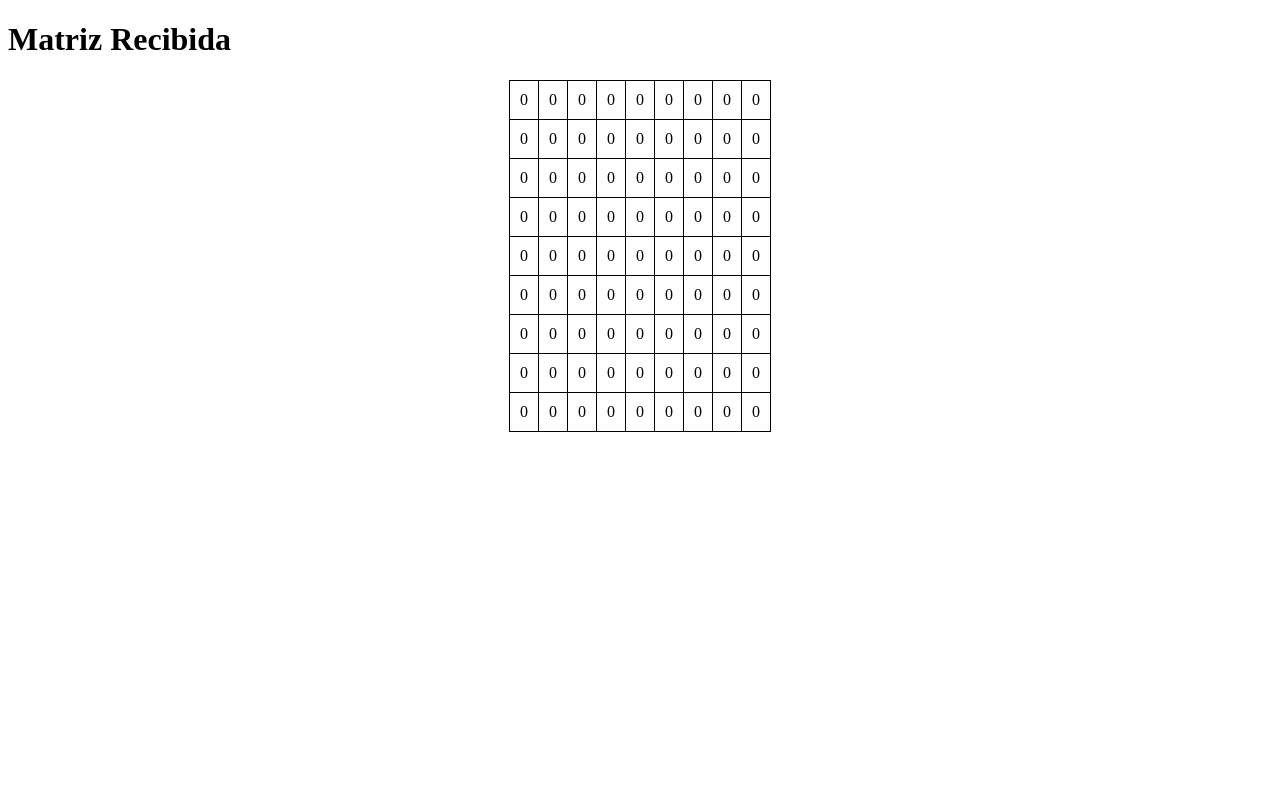
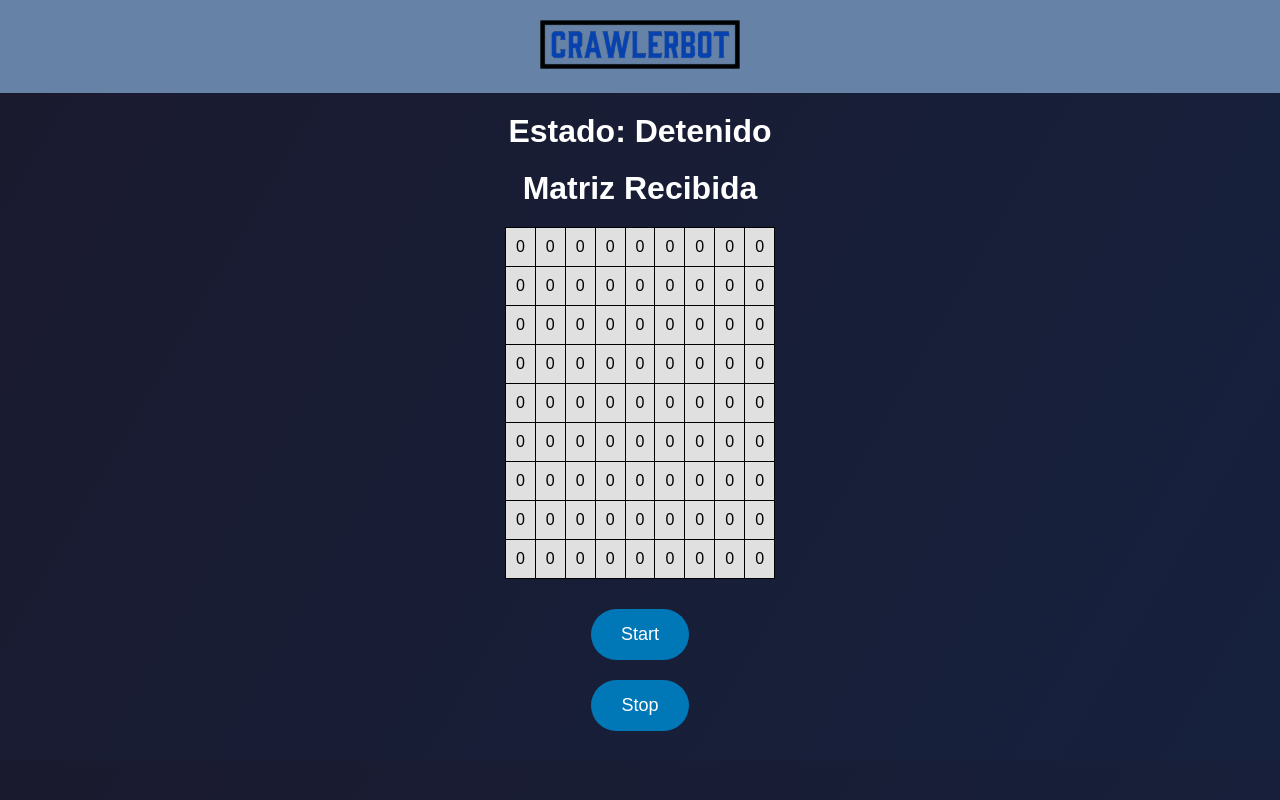
Before and after one commit to Eskliar/CrawlerSTR, a Django app: page / in a window 1280 px wide. Run offline with Django 5.2, Linux system fonts and the light colour scheme.

Commit message:
nueva version servidor

```diff
--- a/ServidorDjango/ServidorWeb/ServidorWeb/settings.py
+++ b/ServidorDjango/ServidorWeb/ServidorWeb/settings.py
@@ -123,7 +123,11 @@ USE_TZ = True
 # Static files (CSS, JavaScript, Images)
 # https://docs.djangoproject.com/en/5.1/howto/static-files/
 
-STATIC_URL = 'static/'
+# settings.py
+STATIC_URL = '/static/'
+STATICFILES_DIRS = [
+    BASE_DIR / "static",  # Asegúrate de que esta línea apunte a tu carpeta estática
+]
 
 # Default primary key field type
 # https://docs.djangoproject.com/en/5.1/ref/settings/#default-auto-field
--- a/ServidorDjango/ServidorWeb/myapp/templates/matriz.html
+++ b/ServidorDjango/ServidorWeb/myapp/templates/matriz.html
@@ -5,18 +5,80 @@
     <meta name="viewport" content="width=device-width, initial-scale=1.0">
     <title>Matriz</title>
     <style>
+        body {
+            margin: 0;
+            font-family: Arial, sans-serif;
+            background: linear-gradient(120deg, #1a1a2e, #16213e); /* Fondo degradado azul oscuro */
+            color: white;
+            text-align: center;
+        }
+
+        header {
+            background-color: #6683a7;
+            padding: 20px;
+        }
+
+        header img {
+            width: 200px; /* Ajusta el tamaño del logo */
+        }
+
+        h1 {
+            margin: 20px 0;
+            color: #ffffff;
+        }
+
         table {
             border-collapse: collapse;
             margin: 20px auto;
+            background: #e0e0e0; /* Fondo claro para contraste */
+            color: #000;
         }
+
         td, th {
             border: 1px solid #000;
             padding: 10px;
             text-align: center;
         }
+
+        .buttons {
+            text-align: center;
+            margin: 20px;
+        }
+
+        button {
+            padding: 15px 30px;
+            font-size: 18px;
+            margin: 10px;
+            border: none;
+            border-radius: 50px; /* Botones redondeados */
+            color: white;
+            background: #0077b6; /* Azul vibrante */
+            cursor: pointer;
+            transition: background-color 0.3s;
+        }
+
+        button:hover {
+            background: #023e8a; /* Azul más oscuro al pasar el cursor */
+        }
+
+        button:active {
+            background: #005f73; /* Azul intenso al hacer clic */
+        }
+
+        p {
+            margin: 20px auto;
+            font-size: 18px;
+        }
     </style>
 </head>
 <body>
+    <header>
+    {% load static %}
+    <img src="{% static '/crawler.png' %}" alt="CrawlerBot Logo">
+    </header>
+
+    <main>
+        <h1>Estado: <span id="estado-crawler">{{ estado_crawler }}</span></h1>
         <h1>Matriz Recibida</h1>
         {% if matriz %}
             <table>
@@ -31,5 +93,38 @@
         {% else %}
             <p>No se ha recibido ninguna matriz aún.</p>
         {% endif %}
+
+        <div class="buttons">
+            <form action="/start/" method="post">
+                {% csrf_token %}
+                <button type="submit">Start</button>
+            </form>
+            <form action="/stop/" method="post">
+                {% csrf_token %}
+                <button type="submit">Stop</button>
+            </form>
+        </div>
+    </main>
+
+    <script>
+        // Función para actualizar el estado
+        async function actualizarEstado() {
+            try {
+                const response = await fetch('/api/get_estado_crawler/');
+                if (response.ok) {
+                    console.log("entre");
+                    const data = await response.json();
+                    document.getElementById('estado-crawler').textContent = data.estado_crawler;
+                } else {
+                    console.error("Error al obtener el estado:", response.statusText);
+                }
+            } catch (error) {
+                console.error("Error de conexión:", error);
+            }
+        }
+
+        // Llama a la función cada segundo
+        setInterval(actualizarEstado, 1000);
+    </script>
 </body>
 </html>
--- a/ServidorDjango/ServidorWeb/myapp/urls.py
+++ b/ServidorDjango/ServidorWeb/myapp/urls.py
@@ -4,5 +4,10 @@ from . import views #Desde la carpeta actual '.' importar views
 urlpatterns=[
     path('', views.mostrar_matriz, name='mostrar_matriz'),#Ruta principal, localhost:8000
     path('about/', views.about),
-    path('api/recibir_dato/', views.recibir_dato, name='recibir_dato')
+    path('api/recibir_dato/', views.recibir_dato, name='recibir_dato'),
+    path('start/', views.start_button, name='start_button'),
+    path('stop/', views.stop_button, name='stop_button'),
+    path('get_start_state/', views.get_start_state, name='get_start_state'),
+    path('api/recibir_estado/',views.recibir_estado, name='recibir_estado'),
+    path('api/get_estado_crawler/',views.get_estado_crawler, name='get_estado_crawler'),
 ]
--- a/ServidorDjango/ServidorWeb/myapp/views.py
+++ b/ServidorDjango/ServidorWeb/myapp/views.py
@@ -7,11 +7,22 @@ from django.core.cache import cache
 # Create your views here.
 #Lo que se envía al cliente
 
+
+# Variable global para el estado
+start = False  # Inicialmente apagado
+aprendiendoEjecutando=0 #-1-Detenido, 0-Aprendiendo, 1-Ejecutando
+textoEstadoCrawler="Detenido" #Detenido, Aprendiendo, Ejecutando lo aprendido
+
+
 matriz = [[0 for _ in range(9)] for _ in range(9)]  # Matriz 9x9 llena de ceros
 
 def mostrar_matriz(request):
     matriz = cache.get('matriz_global', [[0 for _ in range(9)] for _ in range(9)])  # Por defecto, una matriz 9x9 de ceros
-    return render(request, "matriz.html", {"matriz": matriz})
+    estado_crawler = cache.get('estado_crawler', textoEstadoCrawler)
+    return render(request, "matriz.html", {
+        "matriz": matriz,
+        "estado_crawler": estado_crawler
+    })
 
 def about(request):
     return HttpResponse("About")
@@ -34,3 +45,63 @@ def recibir_dato(request):
             return JsonResponse({'status': 'error', 'mensaje': 'JSON inválido'}, status=400)
     else:
         return JsonResponse({'status': 'error', 'mensaje': 'Solo acepta POST requests'}, status=405)
+
+# Vista para manejar el botón Start
+@csrf_exempt
+def start_button(request):
+    global start
+    if request.method == 'POST':
+        start = True
+        return JsonResponse({'status': 'success', 'message': 'Start activated', 'start': start})
+    print(start)
+    return JsonResponse({'status': 'error', 'message': 'Invalid request'}, status=405)
+
+# Vista para manejar el botón Stop
+@csrf_exempt
+def stop_button(request):
+    global start
+    if request.method == 'POST':
+        start = False
+        return JsonResponse({'status': 'success', 'message': 'Stop activated', 'start': start})
+    print(start)
+    return JsonResponse({'status': 'error', 'message': 'Invalid request'}, status=405)
+
+# Método GET para consultar el estado de "start"
+def get_start_state(request):
+    global start
+    print("Boton start/stop:")
+    print(start)
+    response = JsonResponse({'start': start})
+    print(response.content.decode('utf-8'))
+    response['Content-Type'] = 'application/json'
+    return response
+
+
+@csrf_exempt
+def recibir_estado(request):
+    global textoEstadoCrawler
+    if request.method == 'POST':
+        try:
+            data = json.loads(request.body)
+            EstadoAprendiendoEjecutando = data.get('estado')
+            print("Dato recibido estado: ")
+            print(EstadoAprendiendoEjecutando)# Intentamos extraer la matriz
+            if(EstadoAprendiendoEjecutando==-1):
+                textoEstadoCrawler="Detenido"
+            elif(EstadoAprendiendoEjecutando==0):
+                textoEstadoCrawler="Aprendiendo"
+            elif(EstadoAprendiendoEjecutando==1):
+                textoEstadoCrawler="Ejecutando lo aprendido"
+            cache.set('estado_crawler', textoEstadoCrawler, timeout=None)
+            print("Estado crawler:")
+            print(textoEstadoCrawler)# Sin límite de tiempo
+            cache.set('estado_crawler', textoEstadoCrawler, timeout=None)
+            return JsonResponse({'status': 'success', 'mensaje': 'Estado recibido y almacenado'}, status=200)
+        except json.JSONDecodeError:
+            return JsonResponse({'status': 'error', 'mensaje': 'JSON inválido'}, status=400)
+    else:
+        return JsonResponse({'status': 'error', 'mensaje': 'Solo acepta POST requests'}, status=405)
+
+def get_estado_crawler(request):
+    estado_crawler = cache.get('estado_crawler', textoEstadoCrawler)
+    return JsonResponse({"estado_crawler": estado_crawler})
```
Also changed, not shown: ServidorDjango/ServidorWeb/myapp/static/myapp/crawler.png (added), ServidorDjango/ServidorWeb/static/crawler.png (added). Lines whose indentation alone changed are shown as unchanged.
